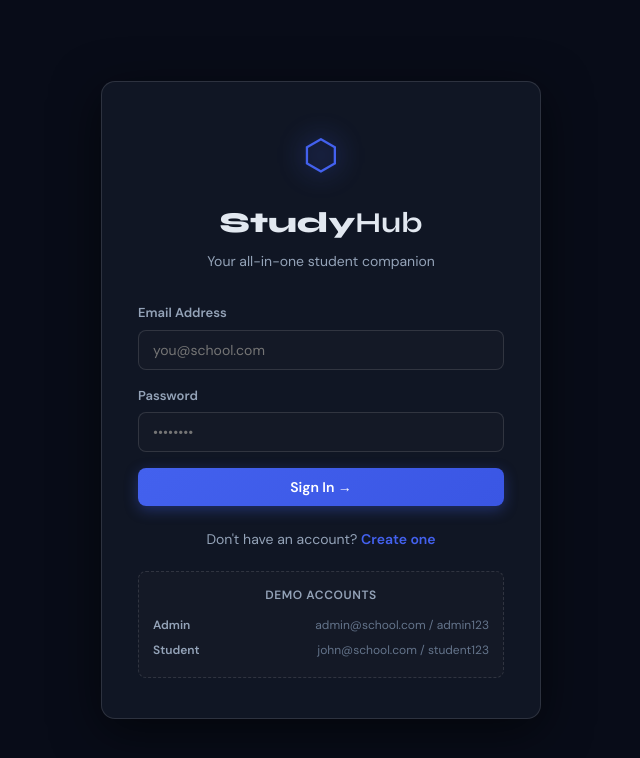
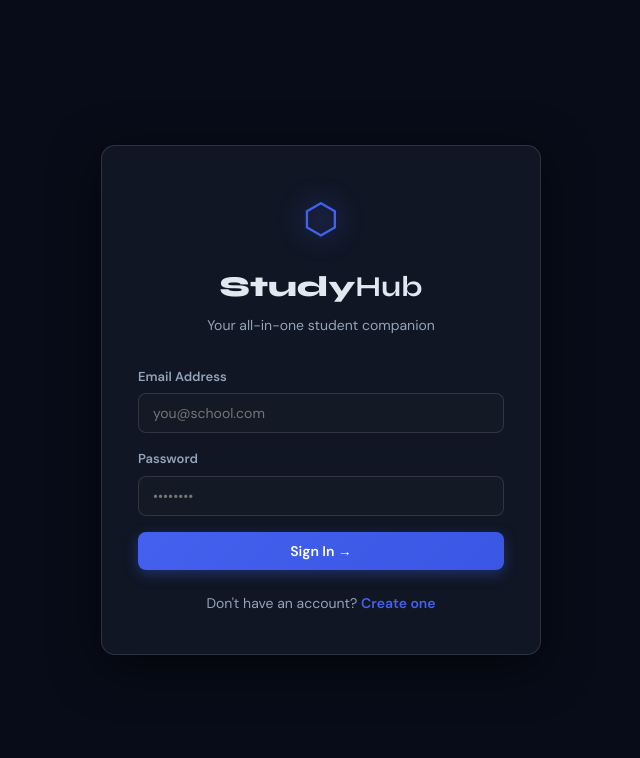
Before and after one commit to Harsharajsingh210/Study-hub, a Flask app: page /login in a window 1280 px wide. Shown: the top 758 px of the page, without its empty margins (319-959 px from the left). Run offline with Flask 3, Linux system fonts and the light colour scheme.

Commit message:
demo account remove

```diff
--- a/templates/login.html
+++ b/templates/login.html
@@ -26,10 +26,4 @@
     Don't have an account? <a href="{{ url_for('signup') }}">Create one</a>
   </p>
 
-  <div class="demo-box">
-    <p class="demo-title">Demo Accounts</p>
-    <div class="demo-row"><span>Admin</span><span>admin@school.com / admin123</span></div>
-    <div class="demo-row"><span>Student</span><span>john@school.com / student123</span></div>
-  </div>
-</div>
 {% endblock %}
```
